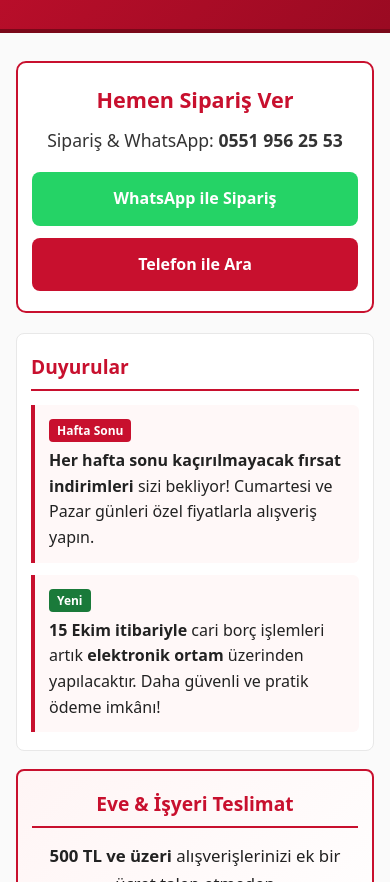
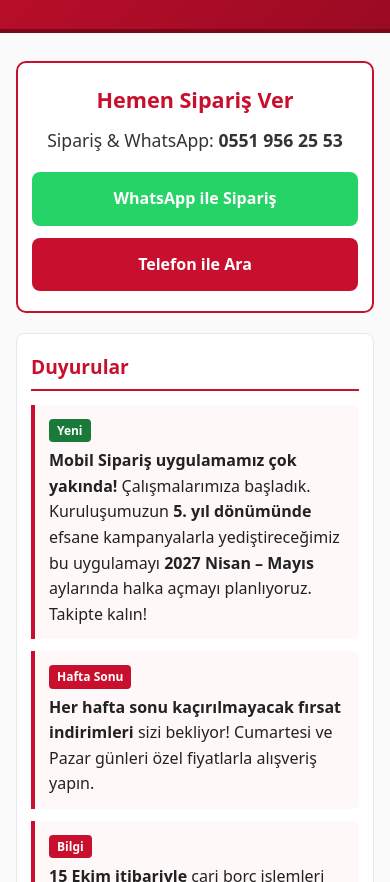
Before and after one commit to yusufbereketoglu/yusufbereketoglu.github.io, a plain HTML site: page index.html in a window 390 px wide. Shown: the part 218-1100 px from the top of the page. Drawn offline with Linux system fonts and the light colour scheme.

Commit message:
Duyuru: Mobil Siparis uygulamasi ve 5. yil kampanyalari (Nisan-Mayis 2027)

```diff
--- a/index.html
+++ b/index.html
@@ -78,12 +78,16 @@
     <section id="duyurular" class="duyuru">
       <h2>Duyurular</h2>
       <div class="duyuru-item">
+        <span class="badge yeni">Yeni</span>
+        <p><strong>Mobil Sipariş uygulamamız çok yakında!</strong> Çalışmalarımıza başladık. Kuruluşumuzun <strong>5. yıl dönümünde</strong> efsane kampanyalarla yediştireceğimiz bu uygulamayı <strong>2027 Nisan – Mayıs</strong> aylarında halka açmayı planlıyoruz. Takipte kalın!</p>
+      </div>
+      <div class="duyuru-item">
         <span class="badge">Hafta Sonu</span>
         <p><strong>Her hafta sonu kaçırılmayacak fırsat indirimleri</strong> sizi bekliyor! Cumartesi ve Pazar günleri özel fiyatlarla alışveriş yapın.</p>
       </div>
       <div class="duyuru-item">
-        <span class="badge yeni">Yeni</span>
-        <p><strong>15 Ekim itibariyle</strong> cari borç işlemleri artık <strong>elektronik ortam</strong> üzerinden yapılacaktır. Daha güvenli ve pratik ödeme imkânı!</p>
+        <span class="badge">Bilgi</span>
+        <p><strong>15 Ekim itibariyle</strong> cari borç işlemleri artık <strong>elektronik ortam</strong> üzerinden yapılmaktadır. Daha güvenli ve pratik ödeme imkânı!</p>
       </div>
     </section>
 
```
